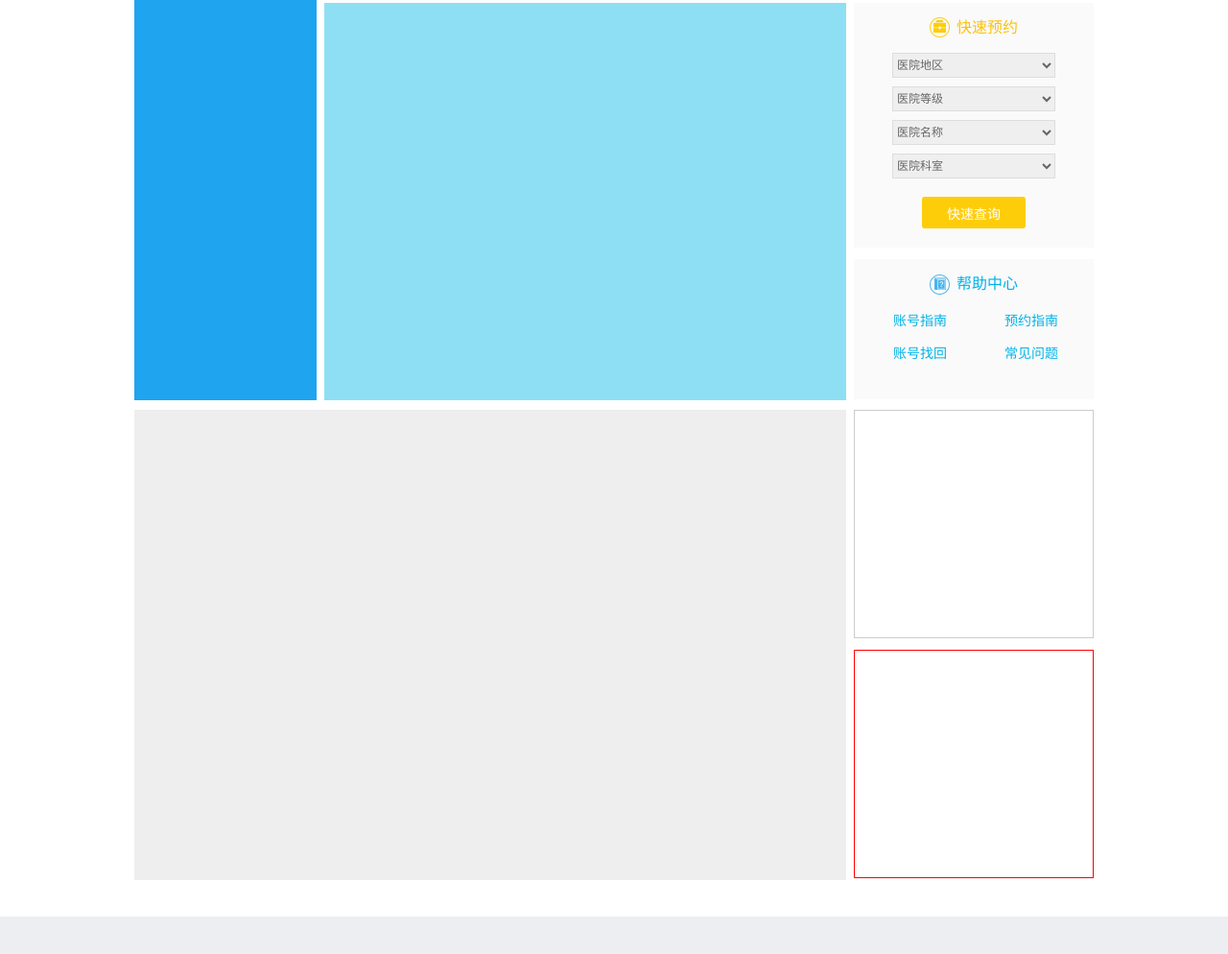
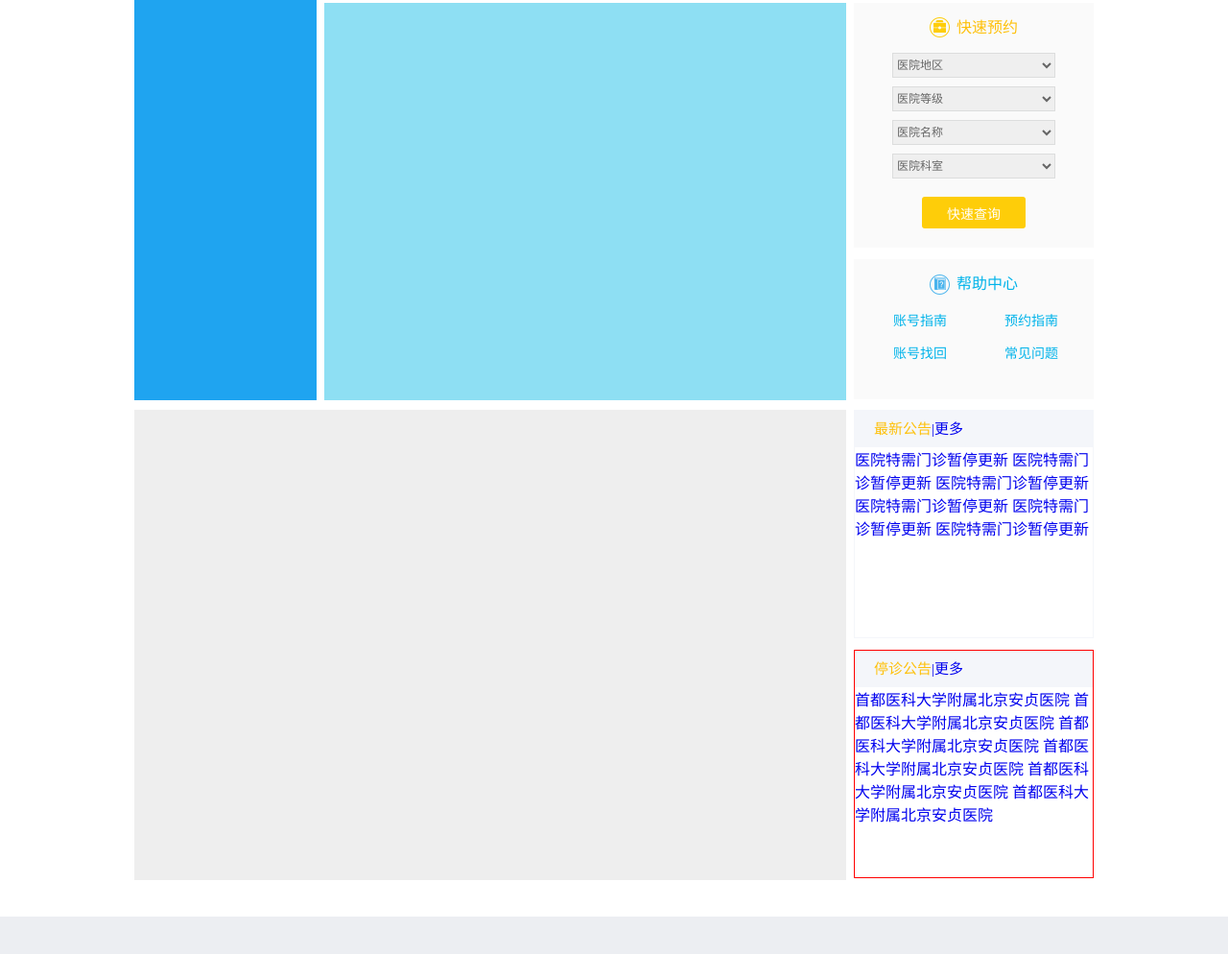
Before and after one commit to redpanda518/Code, a plain HTML site: page index.html in a window 1280 px wide. Shown: the part 164-1158 px from the top of the page at 96% size. Drawn offline with Linux system fonts and the light colour scheme.

Commit message:
content部分的增加

```diff
--- a/css/base.css
+++ b/css/base.css
@@ -141,3 +141,17 @@ select,input{
 	text-align: center;
 	padding:0 0 8px 26px;
 }
+/*content模块内样式*/
+.content-news{
+	background-color: #fff;
+	border: 1px solid #f4f6fa;
+}
+.content-close .caption,.content-news .caption{
+	height: 38px;
+	line-height: 38px;
+	background-color: #f4f6fa;
+	text-indent: 20px;
+	color: #fec009;
+	font-size: 15px;
+}
+.cont
--- a/index.html
+++ b/index.html
@@ -88,8 +88,28 @@
 	<div id="content" class="content">
 		<div class="wrap clearfix">
 			<div class="content-tab"></div>
-			<div class="content-news"></div>
-			<div class="content-close"></div>
+			<div class="content-news">
+				<div class="caption">最新公告<a href="#8" class="more">|更多</a></div>
+				<div class="list">
+					<a href="#9" class="link">医院特需门诊暂停更新</a>
+					<a href="#9" class="link">医院特需门诊暂停更新</a>
+					<a href="#9" class="link">医院特需门诊暂停更新</a>
+					<a href="#9" class="link">医院特需门诊暂停更新</a>
+					<a href="#9" class="link">医院特需门诊暂停更新</a>
+					<a href="#9" class="link">医院特需门诊暂停更新</a>
+				</div>
+			</div>
+			<div class="content-close">
+				<div class="caption">停诊公告<a href="#8" class="more">|更多</a></div>
+				<div class="list">
+					<a href="#9" class="link">首都医科大学附属北京安贞医院</a>
+					<a href="#9" class="link">首都医科大学附属北京安贞医院</a>
+					<a href="#9" class="link">首都医科大学附属北京安贞医院</a>
+					<a href="#9" class="link">首都医科大学附属北京安贞医院</a>
+					<a href="#9" class="link">首都医科大学附属北京安贞医院</a>
+					<a href="#9" class="link">首都医科大学附属北京安贞医院</a>
+				</div>
+			</div>
 		</div>
 	</div>
 
```
